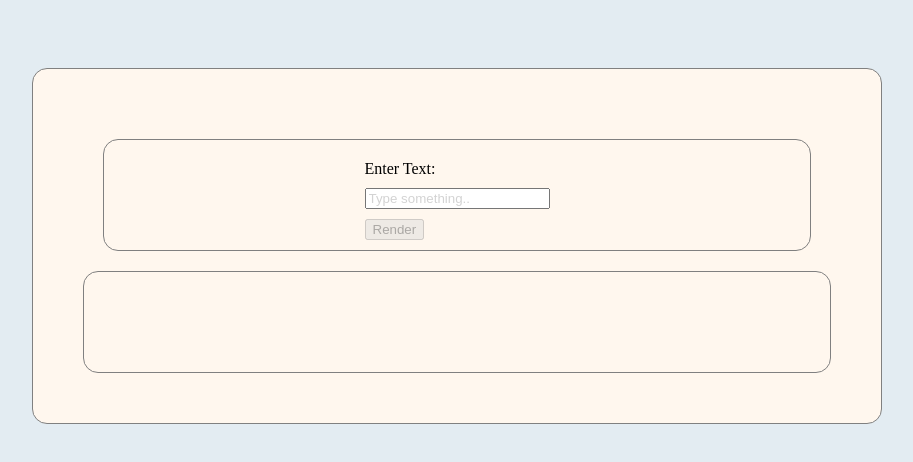
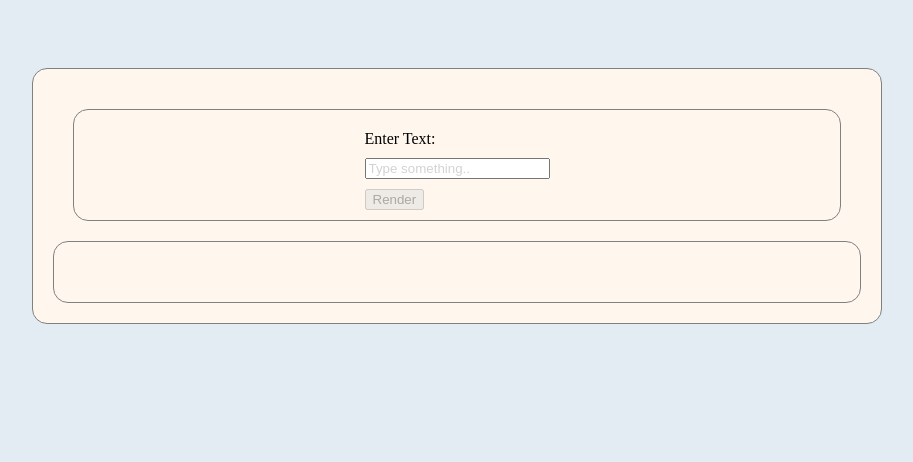
Before and after one commit to edwardcalderon2010/svg-web-frontend, an Angular app: page /svgweb/ in a window 1280 px wide. Shown: the top 462 px of the page, without its empty margins (183-1096 px from the left). Built offline with nearby package versions, Linux system fonts and the light colour scheme.

Commit message:
EC-001: Late commit for final production updates; app/page title and favicon

```diff
--- a/angular.json
+++ b/angular.json
@@ -39,6 +39,11 @@
               {
                 "glob": "**/*",
                 "input": "public"
+              },
+              {
+                "glob": "favicon.ico",
+                "input": "src/",
+                "output": "/"
               }
             ],
             "styles": [
--- a/src/app/components/svg-render/svg-render.component.html
+++ b/src/app/components/svg-render/svg-render.component.html
@@ -1,7 +1,7 @@
 <div id="form_parent" class="flex_panel">
     <form [formGroup]="inputForm" id="form_control" class="form_panel" (ngSubmit)="handleClick()">
         <label for="enterText">Enter Text:</label>
-        <input type="text" id="enterText" name="inputText" placeholder="Type something.." formControlName="inputText">
+        <input type="text" id="enterText" name="inputText" placeholder="Type something.." formControlName="inputText" maxlength="60" max="20">
         <div *ngIf="inputText?.invalid && (inputText?.dirty || inputText?.touched)" class="alert alert-danger">
             <div *ngIf="inputText?.hasError('maxlength')">
                 <span class="validation_msg">Input text must be 60 characters or less.</span>
--- a/src/index.html
+++ b/src/index.html
@@ -2,7 +2,7 @@
 <html lang="en">
 <head>
   <meta charset="utf-8">
-  <title>SVG Web Generator</title>
+  <title>BlueScribbler</title>
   <base href="/svgweb/">
   <meta name="viewport" content="width=device-width, initial-scale=1">
   <link rel="icon" type="image/x-icon" href="favicon.ico">
--- a/src/styles.scss
+++ b/src/styles.scss
@@ -31,7 +31,7 @@ body {
 
 
 #content_main {
-  width: 70%;
+  width: 80%;
   max-width: 850px;
   padding: 10px;
 }
@@ -40,7 +40,7 @@ body {
   background-color: rgb(255, 247, 238);
   border : 1px solid grey;
   border-radius: 15px;
-  padding: 50px;
+  padding: 20px;
 }
 
 .form_panel {
@@ -72,7 +72,7 @@ body {
   align-items: center;
   border : 1px solid grey;
   border-radius: 15px;
-  padding: 50px;
+  padding: 30px;
 
 }
 
```
